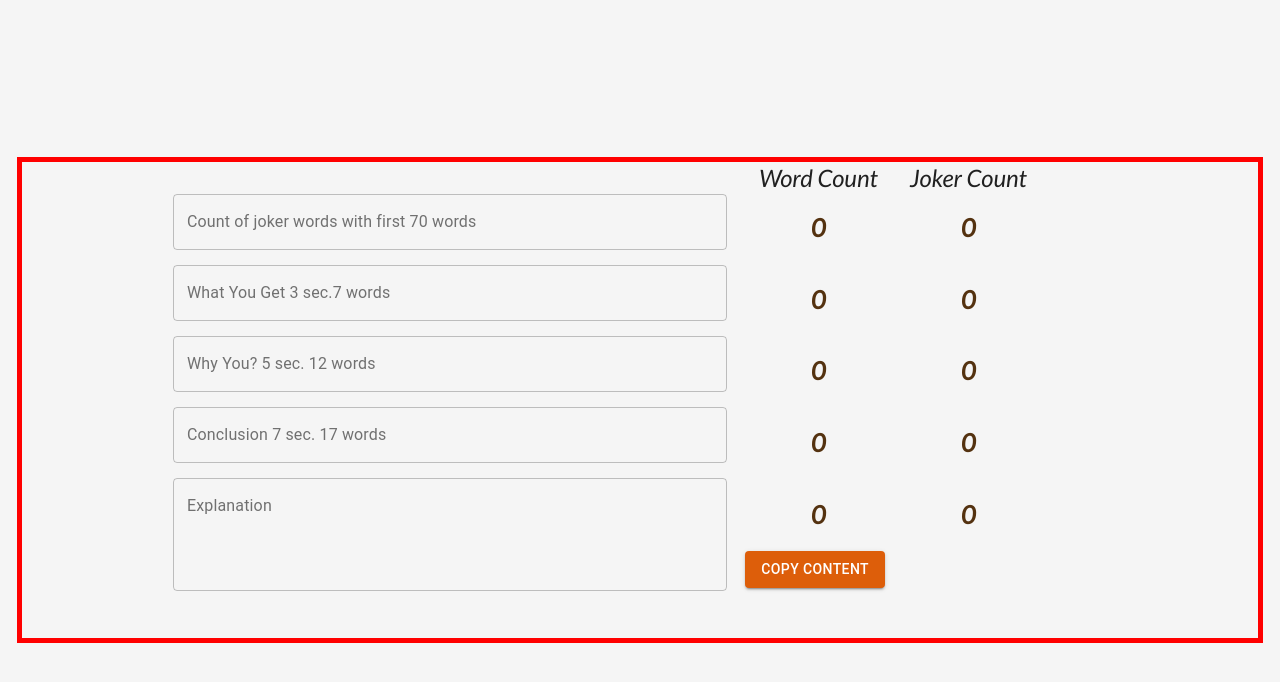
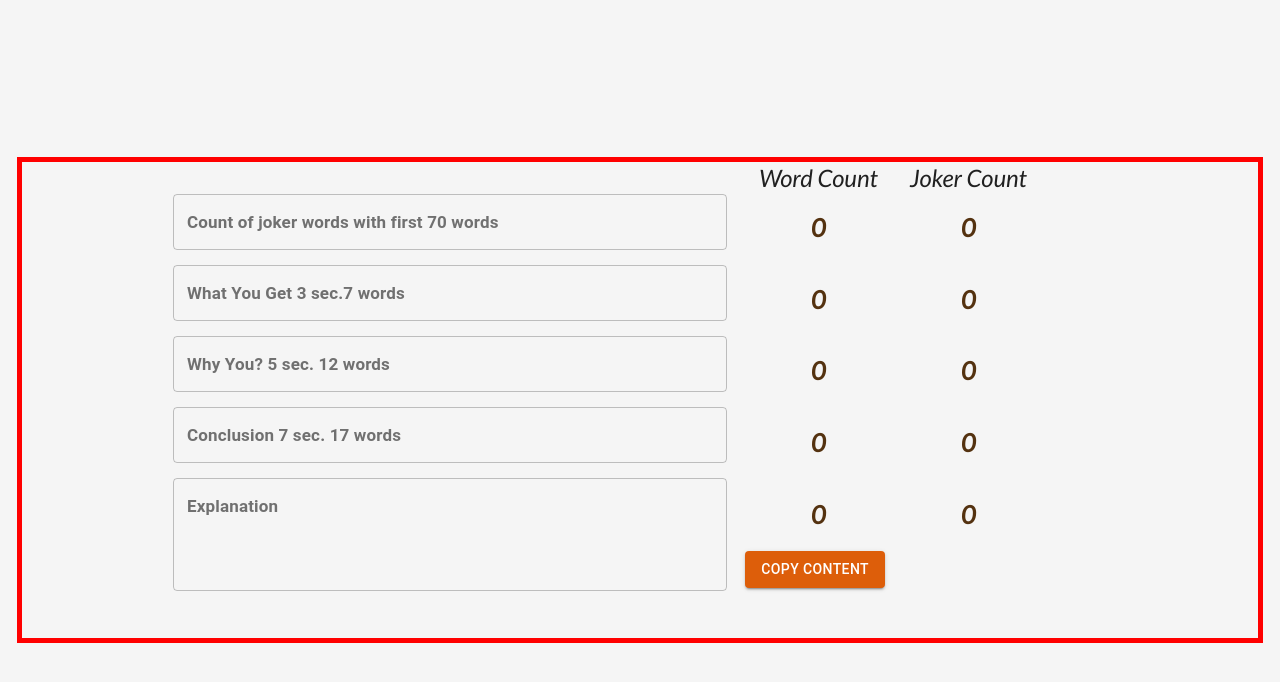
Before and after one commit to Shakib448/wordcount-avivson, a React (Create React App) app: page / in a window 1280 px wide. Shown: the top 682 px of the page. Built offline with nearby package versions, Linux system fonts and the light colour scheme.

Commit message:
WIP on function

```diff
--- a/src/components/Theme/GlobalStyles.js
+++ b/src/components/Theme/GlobalStyles.js
@@ -99,18 +99,9 @@ const styles = (theme) => ({
     ".MuiInput-input": {
       paddingLeft: "10px !important",
     },
-    ".MuiInputLabel-filled": {
+    ".MuiInputLabel-outlined": {
       fontSize: "17px",
       fontWeight: "bold",
-    },
-    ".MuiFilledInput-multiline": {
-      background: "#F7F7F7",
-      "&:hover": {
-        background: "transparent",
-      },
-    },
-    ".MuiFilledInput-input": {
-      background: "#F7F7F7",
     },
   },
 });
```
